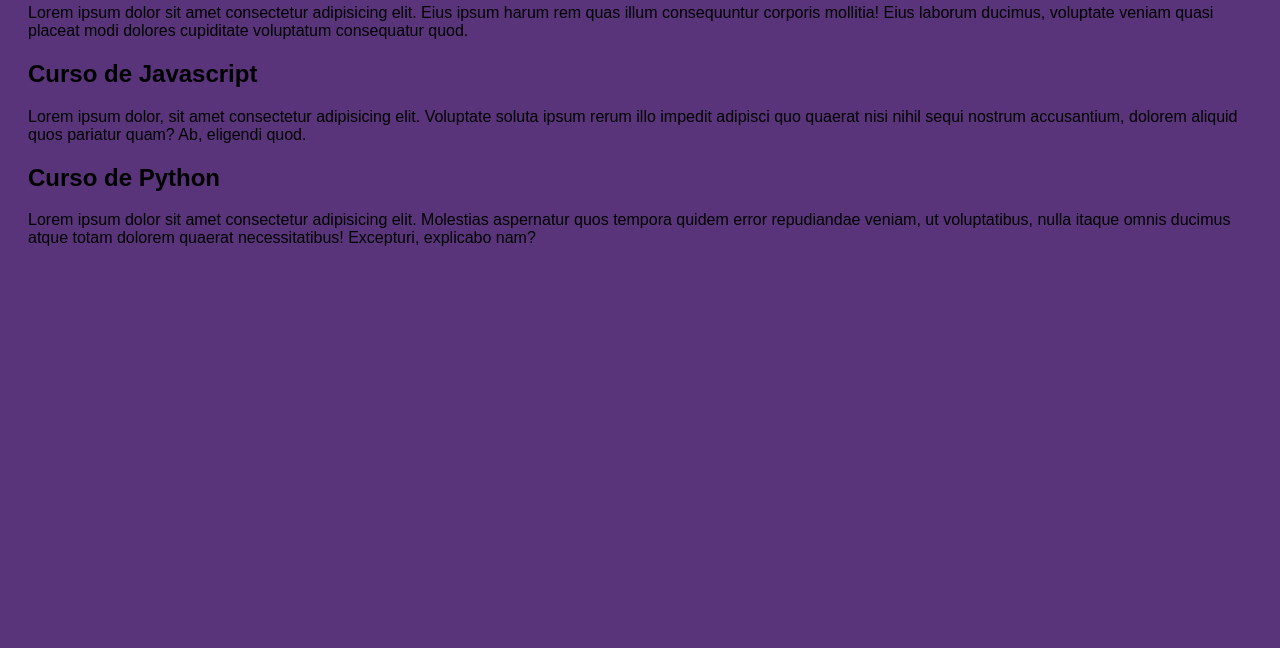
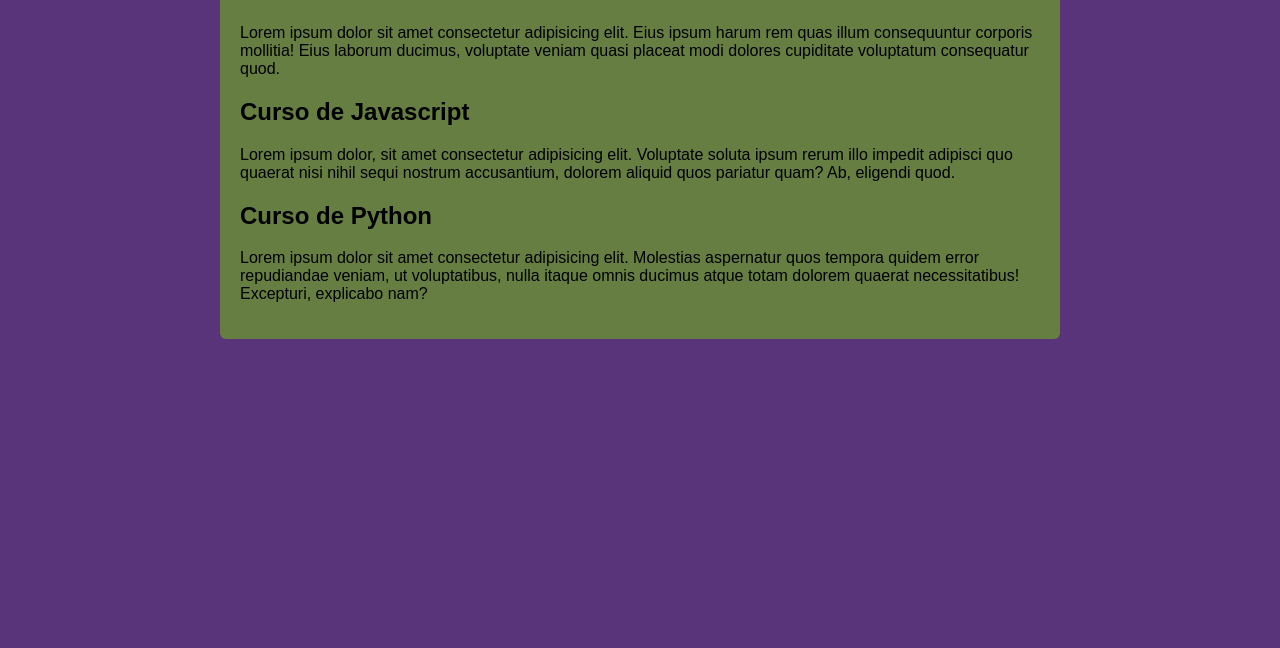
Before and after one commit to betosilvaz/projeto-site, a plain HTML site: page index.html in a window 1280 px wide. Shown: the part 152-800 px from the top of the page. Drawn offline with Linux system fonts and the light colour scheme.

Commit message:
Update estilo.css

```diff
--- a/estilo.css
+++ b/estilo.css
@@ -5,4 +5,14 @@ body {
     background-color: rgb(89, 52, 122);
     padding: 20px;
     font-size: 16px;
+    display: flex;
+    align-items: center;
+    justify-content: center;
 }
+main {
+    width: 800px;
+    background-color: rgb(102, 126, 66);
+    height: auto;
+    padding: 20px;
+    border-radius: 6px;
+}
```
